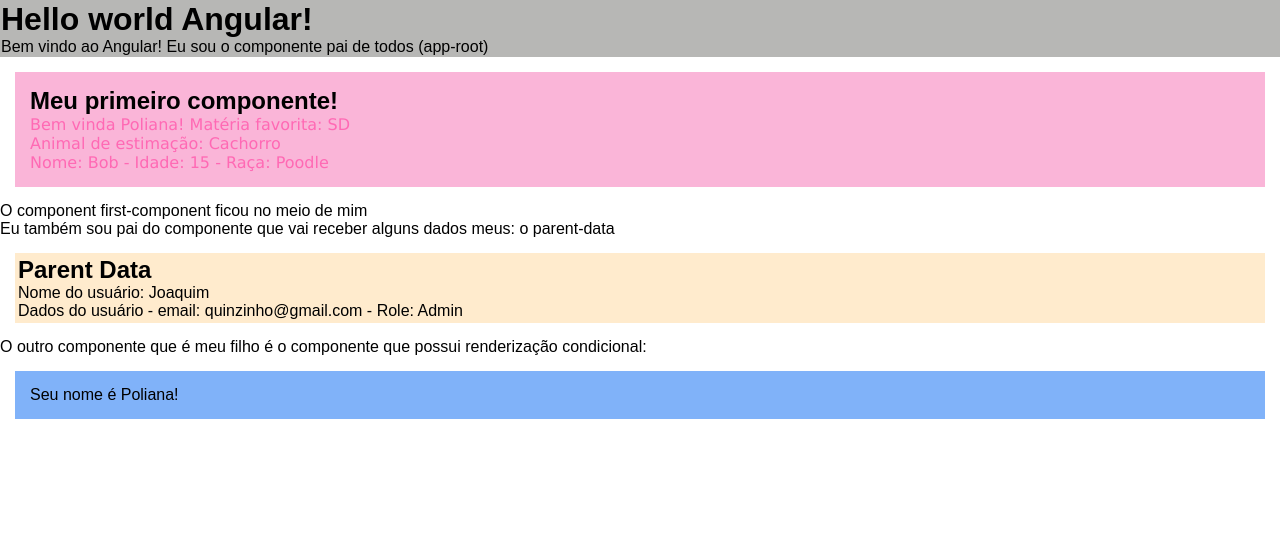
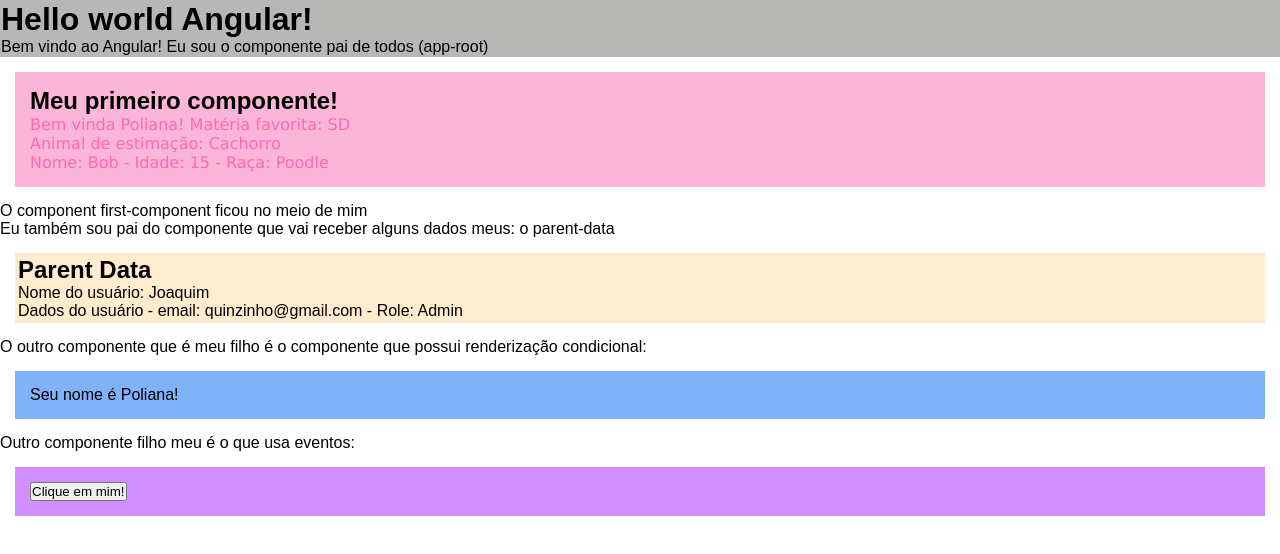
Before and after one commit to PolianaCSousa/Angular, an Angular app: page / in a window 1280 px wide. Shown: the top 554 px of the page. Built offline with nearby package versions, Linux system fonts and the light colour scheme.

Commit message:
eventos no Angular

```diff
--- a/src/app/app.component.html
+++ b/src/app/app.component.html
@@ -11,3 +11,6 @@
 
 <p>O outro componente que é meu filho é o componente que possui renderização condicional:</p>
 <app-if-render></app-if-render>
+
+<p>Outro componente filho meu é o que usa eventos:</p>
+<app-eventos></app-eventos>
--- a/src/app/app.module.ts
+++ b/src/app/app.module.ts
@@ -6,13 +6,15 @@ import { AppComponent } from './app.component';
 import { FirstComponentComponent } from './components/first-component/first-component.component';
 import { ParentDataComponent } from './components/parent-data/parent-data.component';
 import { IfRenderComponent } from './components/if-render/if-render.component';
+import { EventosComponent } from './components/eventos/eventos.component';
 
 @NgModule({
   declarations: [
     AppComponent,
     FirstComponentComponent,
     ParentDataComponent,
-    IfRenderComponent
+    IfRenderComponent,
+    EventosComponent
   ],
   imports: [
     BrowserModule,
--- /dev/null
+++ b/src/app/components/eventos/eventos.component.css
@@ -0,0 +1,5 @@
+div {
+  margin: 15px;
+  background-color: rgb(209, 142, 254);
+  padding: 15px;
+}
--- /dev/null
+++ b/src/app/components/eventos/eventos.component.html
@@ -0,0 +1,4 @@
+<div>
+  <button (click)="showMessage()">Clique em mim!</button>
+  <h3 *ngIf="show">Exbindo mensagem escondida!</h3>
+</div>
--- /dev/null
+++ b/src/app/components/eventos/eventos.component.ts
@@ -0,0 +1,14 @@
+import { Component } from '@angular/core';
+
+@Component({
+  selector: 'app-eventos',
+  templateUrl: './eventos.component.html',
+  styleUrls: ['./eventos.component.css']
+})
+export class EventosComponent {
+  show: boolean = false;
+
+  showMessage(): void {
+    this.show = true;
+  }
+}
```
Also changed, not shown: 1 other file (tests, documents, lock files or other folders).
